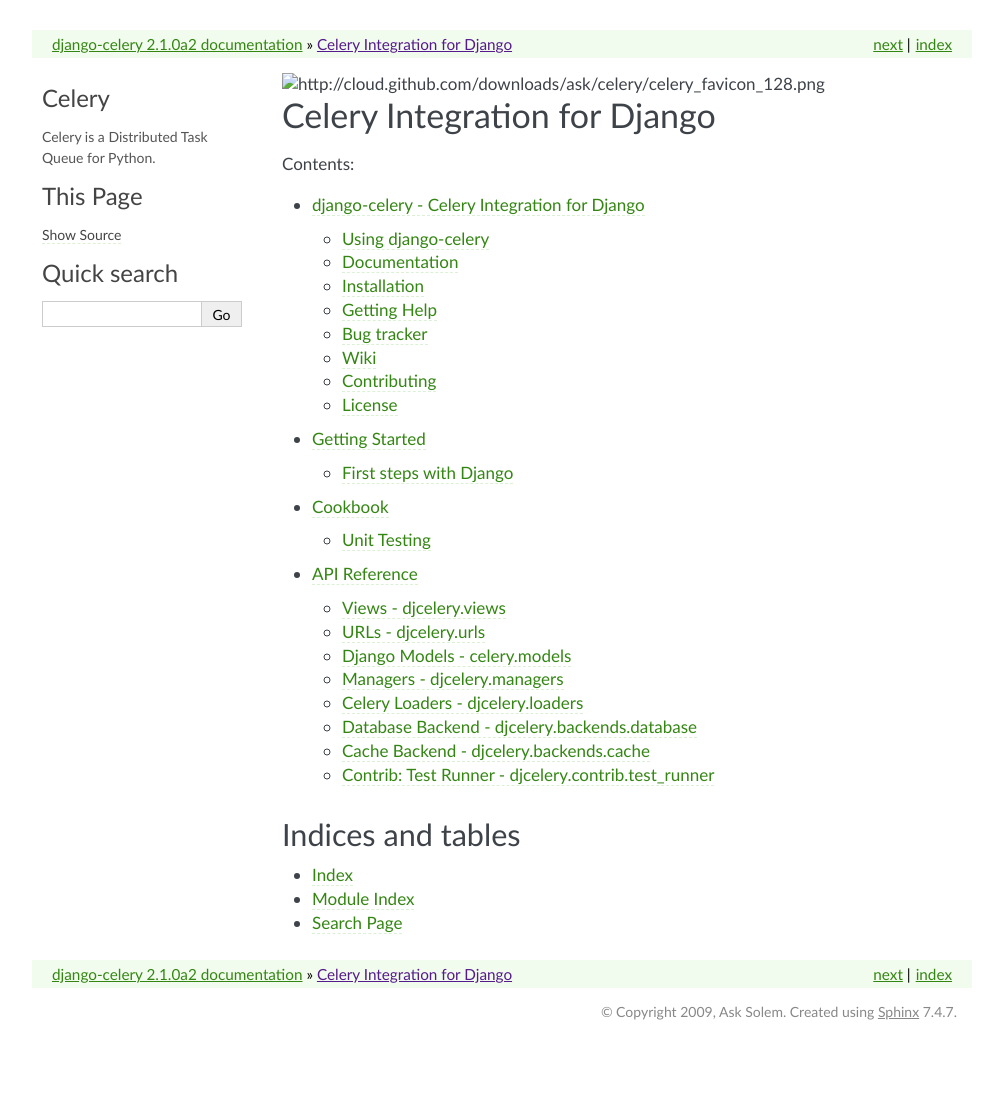
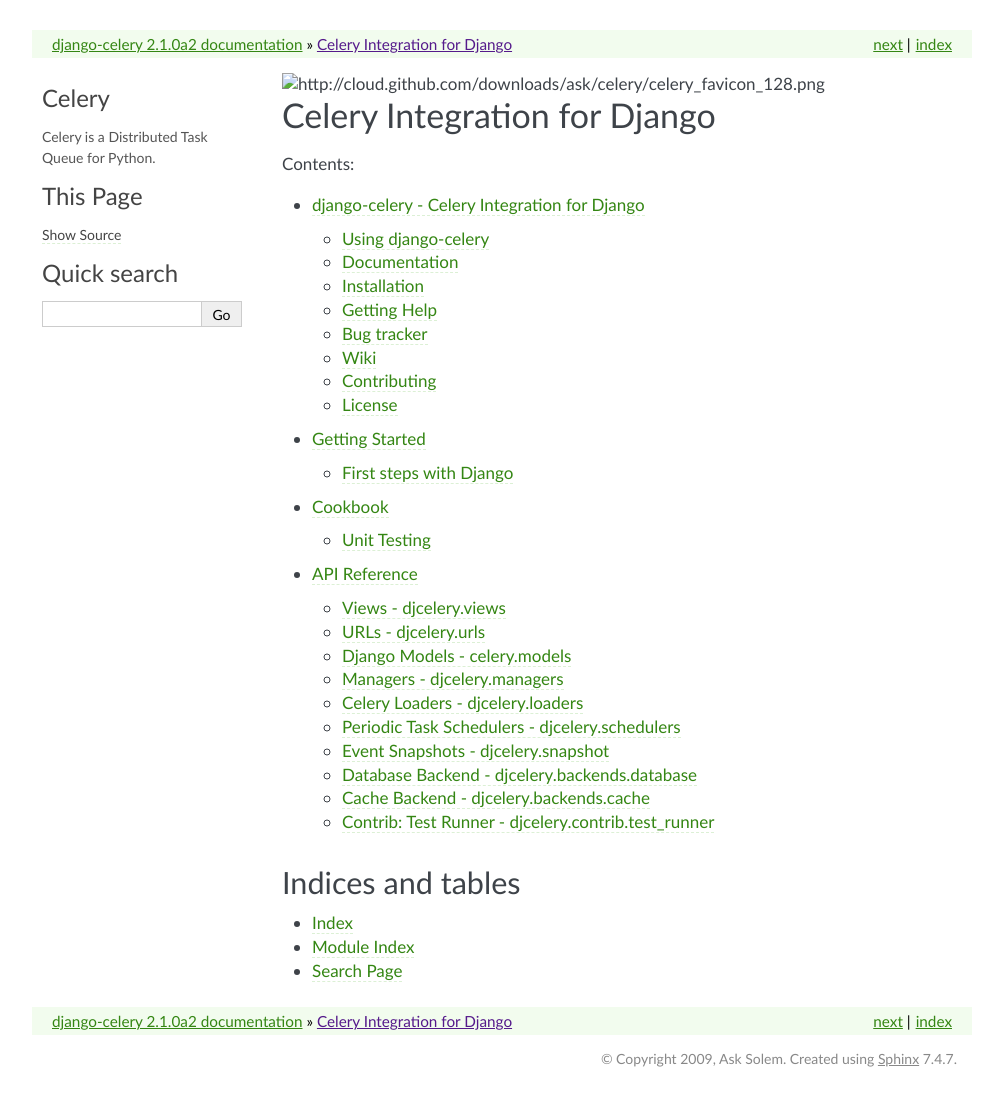
Before and after one commit to celery/django-celery, a Sphinx documentation site: the page built from docs/index.rst, in a window 1280 px wide. Shown: the whole page, without its empty margins (138-1141 px from the left). Built offline with Sphinx 7.4.7, drawn with Linux system fonts in a browser that asks for light colours; before the commit the page ends 1050 px from its top, so only the background shows below that.

Commit message:
Documentation: Added reference for new modules

```diff
--- /dev/null
+++ b/docs/reference/djcelery.schedulers.rst
@@ -0,0 +1,11 @@
+================================================
+ Periodic Task Schedulers - djcelery.schedulers
+================================================
+
+.. contents::
+    :local:
+.. currentmodule:: djcelery.schedulers
+
+.. automodule:: djcelery.schedulers
+    :members:
+    :undoc-members:
--- /dev/null
+++ b/docs/reference/djcelery.snapshot.rst
@@ -0,0 +1,11 @@
+=====================================
+ Event Snapshots - djcelery.snapshot
+=====================================
+
+.. contents::
+    :local:
+.. currentmodule:: djcelery.snapshot
+
+.. automodule:: djcelery.snapshot
+    :members:
+    :undoc-members:
--- a/docs/reference/index.rst
+++ b/docs/reference/index.rst
@@ -13,6 +13,8 @@
     djcelery.models
     djcelery.managers
     djcelery.loaders
+    djcelery.schedulers
+    djcelery.snapshot
     djcelery.backends.database
     djcelery.backends.cache
     djcelery.contrib.test_runner
```
Also changed, not shown: 3 other files.
